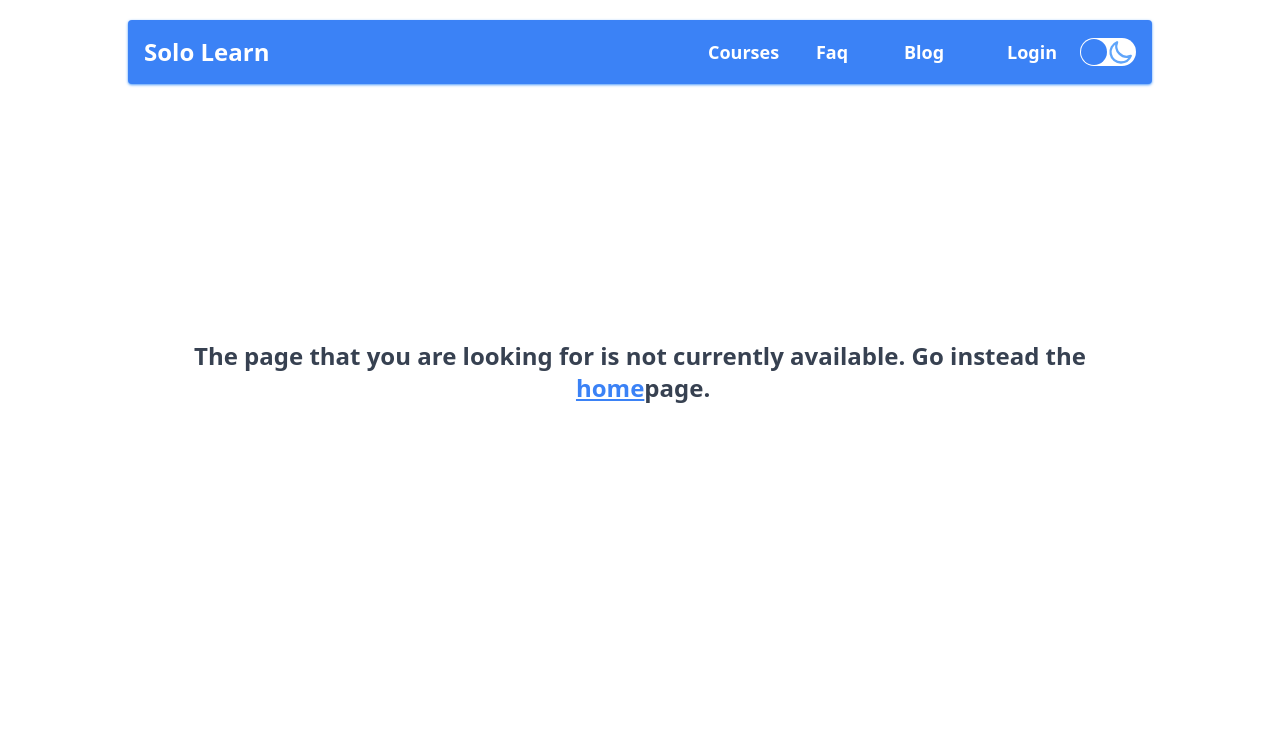
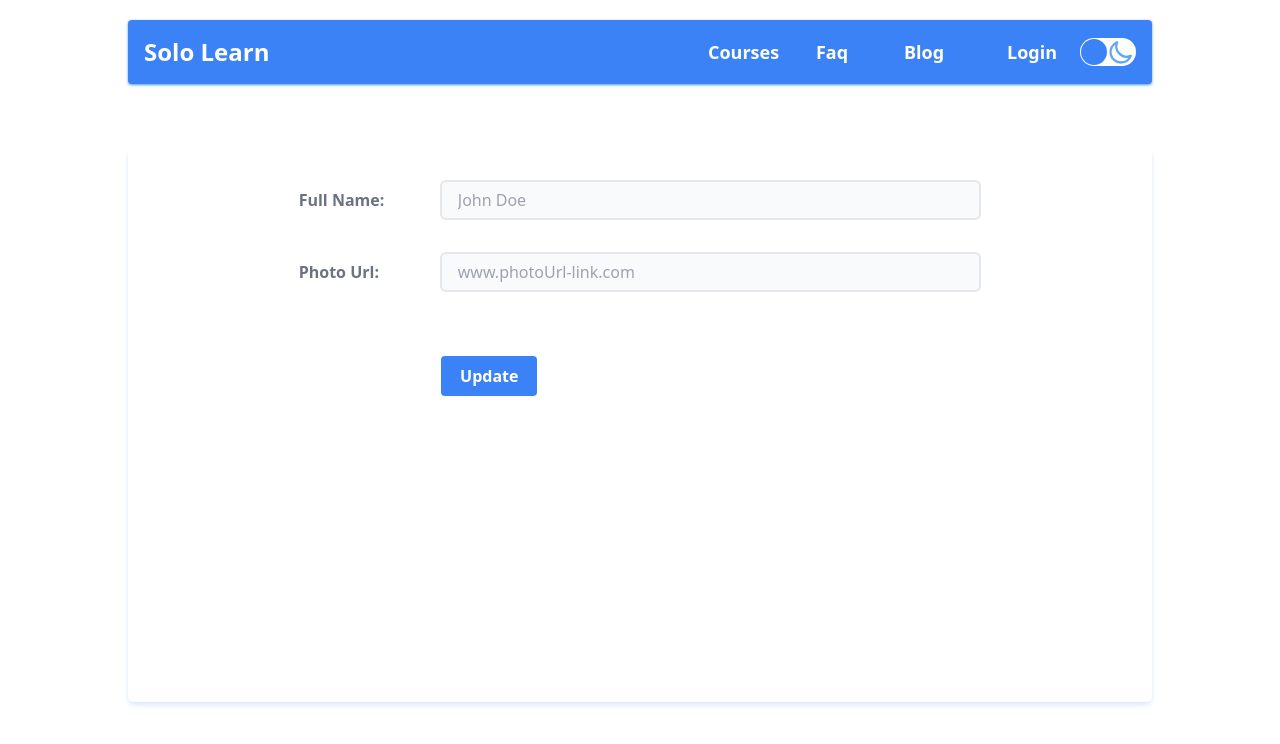
Before and after one commit to MRKPRO360/solo-learn, a React (Create React App) app: page /update-info in a window 1280 px wide. Shown: the top 744 px of the page. Built offline with nearby package versions, Linux system fonts and the light colour scheme; no server answers.

Commit message:
added profile page and update page

```diff
--- a/src/pages/CourseDetails.js
+++ b/src/pages/CourseDetails.js
@@ -23,7 +23,7 @@ export default function CourseDetails() {
         to={`/courses/checkout/${id}`}
         className="inline-block p-2 mt-3 font-semibold text-white transition duration-300 bg-blue-500 rounded hover:bg-blue-600 print:hidden"
       >
-        Checkout
+        Get Premium Access
       </Link>
     </div>
   );
--- a/src/pages/Profile.js
+++ b/src/pages/Profile.js
@@ -3,15 +3,13 @@ import { useNavigate } from "react-router-dom";
 import { useAuth } from "../context/AuthContext";
 
 export default function Profile() {
-  const { logout } = useAuth();
+  const { logout, currentUser } = useAuth();
   const [loading, setLoading] = useState(false);
-  const [error, setError] = useState("");
 
   const navigate = useNavigate();
   const handleLogout = async function () {
     try {
       setLoading(true);
-      setError("");
       await logout();
       navigate("/");
     } catch (err) {
@@ -20,15 +18,42 @@ export default function Profile() {
     }
   };
 
+  const handleNavigate = function () {
+    navigate("/update-info");
+  };
+
   return (
-    <div>
+    <div className="p-4 rounded shadow-md shadow-blue-50">
+      {currentUser?.photoURL ? (
+        <img
+          className="block w-32 h-32 rounded-full shadow shadow-blue-100"
+          src={currentUser.photoURL}
+          alt="instructor"
+        />
+      ) : (
+        <p>No image found for this account</p>
+      )}
+
+      <h1 className="mt-5 mb-3 text-2xl font-semibold text-gray-600">
+        {currentUser?.displayName}
+      </h1>
+      <p>Email: {currentUser?.email}</p>
+      <div className="flex gap-3 mt-3 itmes-cente">
         <button
-        className="px-3 py-2 text-white bg-blue-400 cursor-pointer"
+          className="px-3 py-1 font-semibold text-white transition duration-300 bg-blue-500 border-blue-500 rounded cursor-pointer hover:bg-blue-600"
+          onClick={handleNavigate}
+        >
+          Change Profile
+        </button>
+
+        <button
+          className="px-3 py-1 font-semibold text-blue-500 transition duration-300 border-b-2 border-blue-500 cursor-pointer hover:rounded hover:text-white hover:bg-blue-500"
           disabled={loading}
           onClick={handleLogout}
         >
           Logout
         </button>
       </div>
+    </div>
   );
 }
--- /dev/null
+++ b/src/pages/Update.js
@@ -0,0 +1,65 @@
+import { useState } from "react";
+
+export default function Update() {
+  const [error, setError] = useState("");
+  const [loading, setLoading] = useState(false);
+  const handleUpdate = function () {};
+
+  return (
+    <div>
+      <form
+        className="py-8 min-h-[554px] space-y-8 shadow-md rounded-md shadow-blue-100"
+        onSubmit={handleUpdate}
+      >
+        <div className="flex items-center w-11/12 gap-4 mx-auto md:w-2/3 ">
+          <label
+            className="block w-40 font-bold text-gray-500 "
+            htmlFor="username"
+          >
+            Full Name:
+          </label>
+          <input
+            type="text"
+            id="username"
+            name="name"
+            className="w-full px-4 py-2 leading-tight transition duration-300 border-2 border-gray-200 rounded-md appearance-none bg-gray-50 focus:outline-none focus:bg-white focus:border-blue-500"
+            placeholder="John Doe"
+            required
+          />
+        </div>
+
+        <div className="flex items-center w-11/12 gap-4 mx-auto md:w-2/3 ">
+          <label
+            className="block w-40 font-bold text-gray-500 "
+            htmlFor="photoUrl"
+          >
+            Photo Url:
+          </label>
+          <input
+            type="text"
+            id="photoUrl"
+            name="photoUrl"
+            className="w-full px-4 py-2 leading-tight transition duration-300 border-2 border-gray-200 rounded-md appearance-none bg-gray-50 focus:outline-none focus:bg-white focus:border-blue-500"
+            placeholder="www.photoUrl-link.com"
+          />
+        </div>
+        <div className="flex items-center w-11/12 gap-4 mx-auto md:w-2/3">
+          <p className="text-red-500 font-regular">{error}</p>
+        </div>
+
+        <div className="flex items-center w-11/12 gap-4 mx-auto md:w-2/3 ">
+          <div className="w-40"></div>
+          <div className="w-full">
+            <button
+              disabled={loading}
+              type="submit"
+              className="w-24 px-4 py-2 mr-auto text-base font-semibold text-white bg-blue-500 rounded"
+            >
+              Update
+            </button>
+          </div>
+        </div>
+      </form>
+    </div>
+  );
+}
--- a/src/pages/shared/Header.js
+++ b/src/pages/shared/Header.js
@@ -3,8 +3,7 @@ import { useAuth } from "../../context/AuthContext";
 import { Link, NavLink } from "react-router-dom";
 import Switch from "react-switch";
 import { HiOutlineMoon, HiOutlineSun } from "react-icons/hi";
-import { useRef } from "react";
-import { useEffect } from "react";
+
 const navItems = [
   {
     path: "/courses",
@@ -22,6 +21,15 @@ const navItems = [
 
 export default function Header() {
   const [toggle, setToggle] = useState(false);
+  const [isHovering, setIsHovering] = useState(false);
+
+  const handleMouseOver = function () {
+    setIsHovering(true);
+  };
+
+  const handleMouseOut = function () {
+    setIsHovering(false);
+  };
 
   const handleSwitch = function () {
     setToggle(!toggle);
@@ -55,13 +63,24 @@ export default function Header() {
         {currentUser?.uid ? (
           <div className="px-2 mt-2 md:px-0 sm:mt-0">
             <Link to="/profile">
-              <div className="flex items-center gap-3 ">
+              <div
+                onMouseOver={handleMouseOver}
+                onMouseOut={handleMouseOut}
+                className="relative"
+              >
                 {currentUser?.photoURL ? (
-                  <img
-                    className="w-10 h-10 rounded-full"
-                    src={currentUser.photoURL}
-                    alt="user"
-                  />
+                  <>
+                    <img
+                      className="w-10 h-10 rounded-full"
+                      src={currentUser.photoURL}
+                      alt="user"
+                    />
+                    {isHovering && (
+                      <span className="absolute font-semibold text-white text-[17px] left-[-16px] -bottom-4">
+                        {currentUser?.displayName}
+                      </span>
+                    )}
+                  </>
                 ) : (
                   ""
                 )}
--- a/src/routes/router.js
+++ b/src/routes/router.js
@@ -10,6 +10,7 @@ import Home from "../pages/Home";
 import Login from "../pages/Login";
 import Profile from "../pages/Profile";
 import Signup from "../pages/Signup";
+import Update from "../pages/Update";
 import PrivateRoute from "./PrivateRoute";
 
 const router = createBrowserRouter([
@@ -53,6 +54,10 @@ const router = createBrowserRouter([
         element: <Profile />,
       },
       {
+        path: "/update-info",
+        element: <Update />,
+      },
+      {
         path: "/courses/checkout/:id",
         loader: ({ params }) =>
           fetch(`http://localhost:5000/courses/checkout/${params.id}`),
```
Lines whose indentation alone changed are shown as unchanged.
